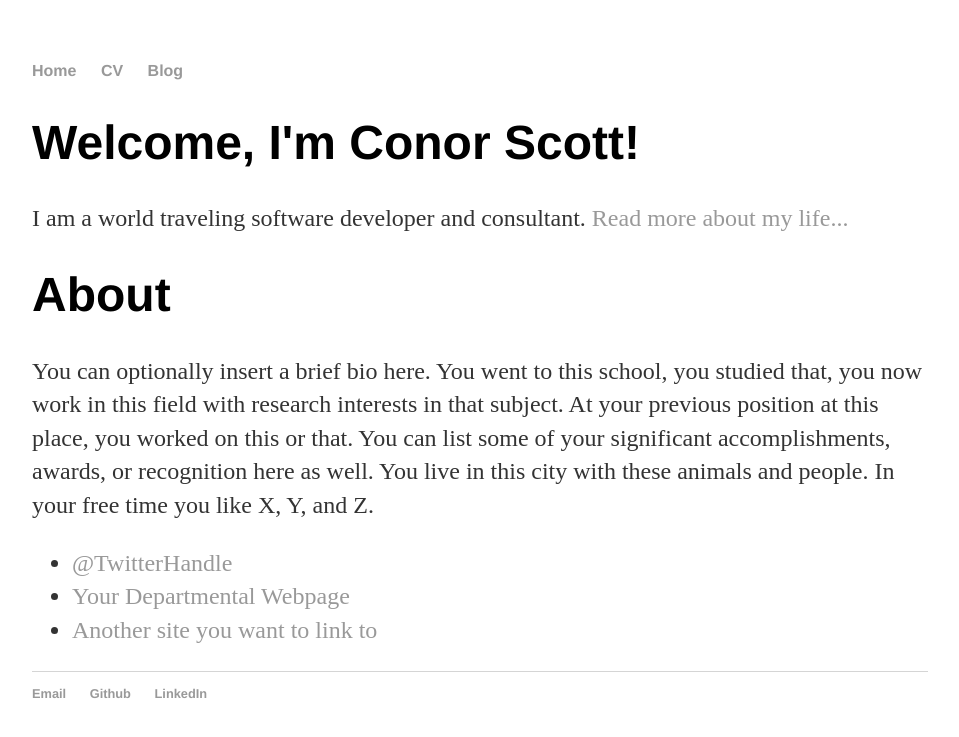
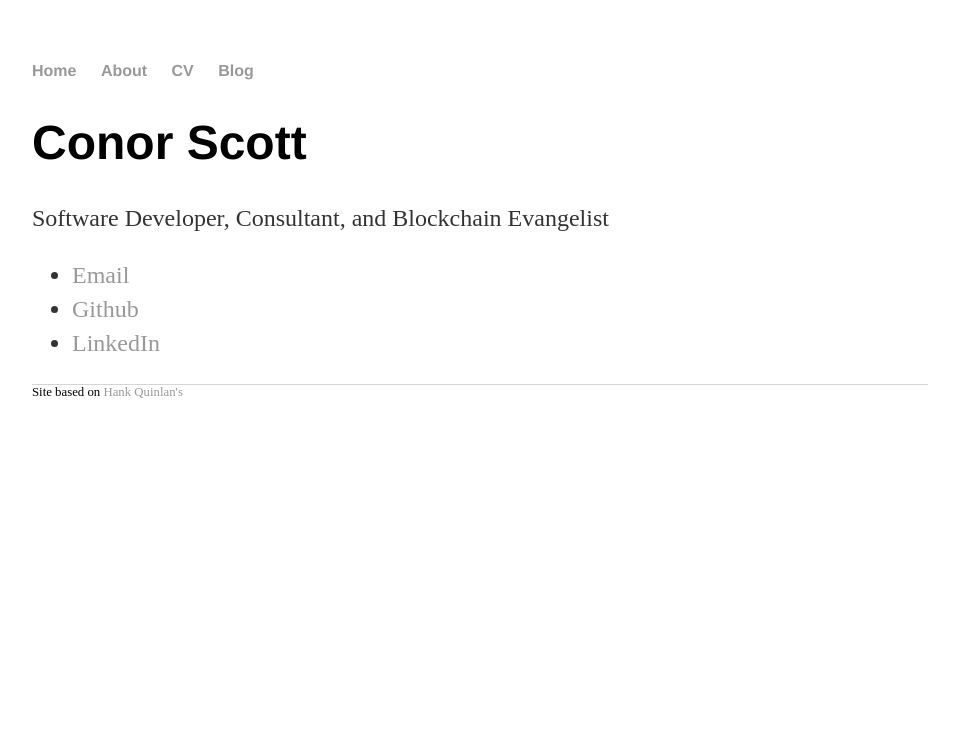
Before and after one commit to conscott/conscott.github.io, a Jekyll site: the page built from index.html, in a window 1280 px wide. Shown: the top 737 px of the page, without its empty margins (160-1119 px from the left). Built offline with Jekyll 4.4.1, drawn with Linux system fonts in a browser that asks for light colours.

Commit message:
Add about

```diff
--- a/_layouts/default.html
+++ b/_layouts/default.html
@@ -23,11 +24,7 @@
 </div>
 
   <footer>
-   <ul>
-   <li><a href="mailto:conor.r.scott.88@gmail.com">Email</a></li>
-   <li><a href="https://github.com/conscott">Github</a></li>
-   <li><a href="https://www.linkedin.com/in/conor-scott-687bb7143/">LinkedIn</a></li>
-   </ul>
+      Site based on <a href="https://github.com/hankquinlan/hankquinlan.github.io">Hank Quinlan's</a>
   </footer>
   </body>
 
--- a/index.html
+++ b/index.html
@@ -4,17 +4,11 @@ title: Conor Scott
 ---
 
 		<div class="blurb">
-			<h1>Welcome, I'm Conor Scott!</h1>
-			<p>I am a world traveling software developer and consultant. <a href="/about">Read more about my life...</a></p>
+			<h1>Conor Scott</h1>
+            <p>Software Developer, Consultant, and Blockchain Evangelist</p>
+            <ul class="contacts">
+                <li><a href="mailto:conor.r.scott.88@gmail.com">Email</a></li>
+                <li><a href="https://github.com/conscott">Github</a></li>
+                <li><a href="https://www.linkedin.com/in/conor-scott-687bb7143/">LinkedIn</a></li>
+            </ul>
 		</div>
-
-        <div class="about">
-			<h1>About</h1>
-			<p>You can optionally insert a brief bio here. You went to this school, you studied that, you now work in this field with research interests in that subject. At your previous position at this place, you worked on this or that. You can list some of your significant accomplishments, awards, or recognition here as well. You live in this city with these animals and people. In your free time you like X, Y, and Z.</p>
-
-			<ul class="contacts">
-				<li><a href="#">@TwitterHandle</a></li>
-				<li><a href="#">Your Departmental Webpage</a></li>
-				<li><a href="#">Another site you want to link to</a></li>
-			</ul>
-		</div>
```
Also changed, not shown: other parts of _layouts/default.html (+2 -1 lines), about/index.html (added, +11 -0 lines), 2 other files.
